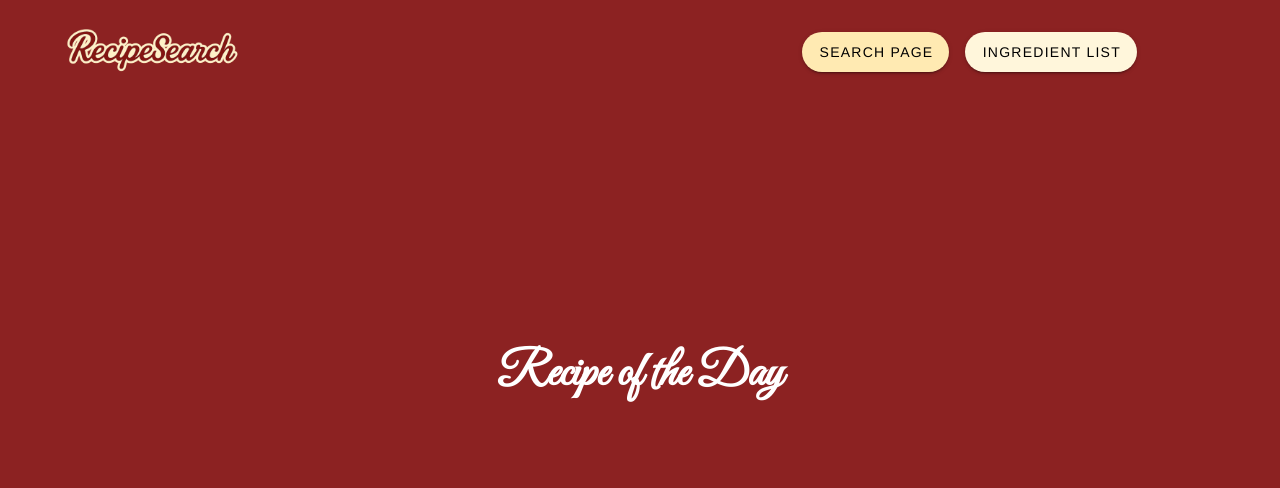
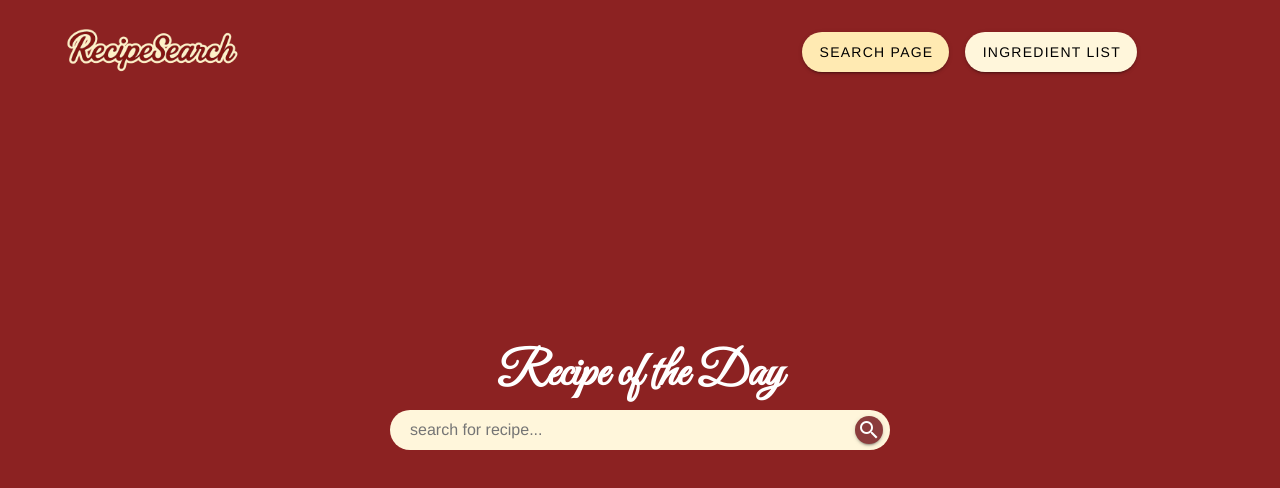
Before and after one commit to io-95/RecipeSearch, a Vue app in the folder Frontend/: page / in a window 1280 px wide. Shown: the top 488 px of the page. Built offline with nearby package versions, Linux system fonts and the light colour scheme; no server answers.

Commit message:
implemented search bar, styled as defined in the design, width is adjustible from parent node

```diff
--- a/Frontend/src/components/SearchBar.vue
+++ b/Frontend/src/components/SearchBar.vue
@@ -1,10 +1,20 @@
 <template>
+    <div class="searchBarDiv" :style="{width: searchBarWidth + 'px'}">
+        <input class="searchInput" placeholder="search for recipe..."></input>
+        <v-btn class="searchButton" density="compact" icon="mdi-magnify"></v-btn>
+    </div>
 </template>
 
 <script>
 
 export default {
     name: "SearchBar",
+        props: {
+        searchBarWidth: {
+            type: Number,
+            default: 500
+        }
+    },
     data() {
         return {
 
@@ -17,5 +27,36 @@ export default {
 };
 </script>
 
-<style>
+<style scoped>
+    .searchBarDiv{
+        background: #FFF6DB;
+        height: 40px;
+        border-radius: 9999px;
+        display: flex;
+        align-items: center;
+        justify-content: space-between;
+    }
+
+    .searchInput{
+        display: flex;
+        justify-content: center;
+        width: 95%;
+        height: 70%;
+        margin-left: 10px;
+        -webkit-appearance: none;
+        -moz-appearance: none;
+        appearance: none;
+        outline: none;
+        box-shadow: none;
+        border: none;
+        border-radius: 9999px;
+        padding: 10px;
+        box-sizing: border-box;
+    }
+
+    .searchButton{
+        background-color: #8B3C3C;
+        color: white;
+        margin-right: 7px;
+    }
 </style>
```
